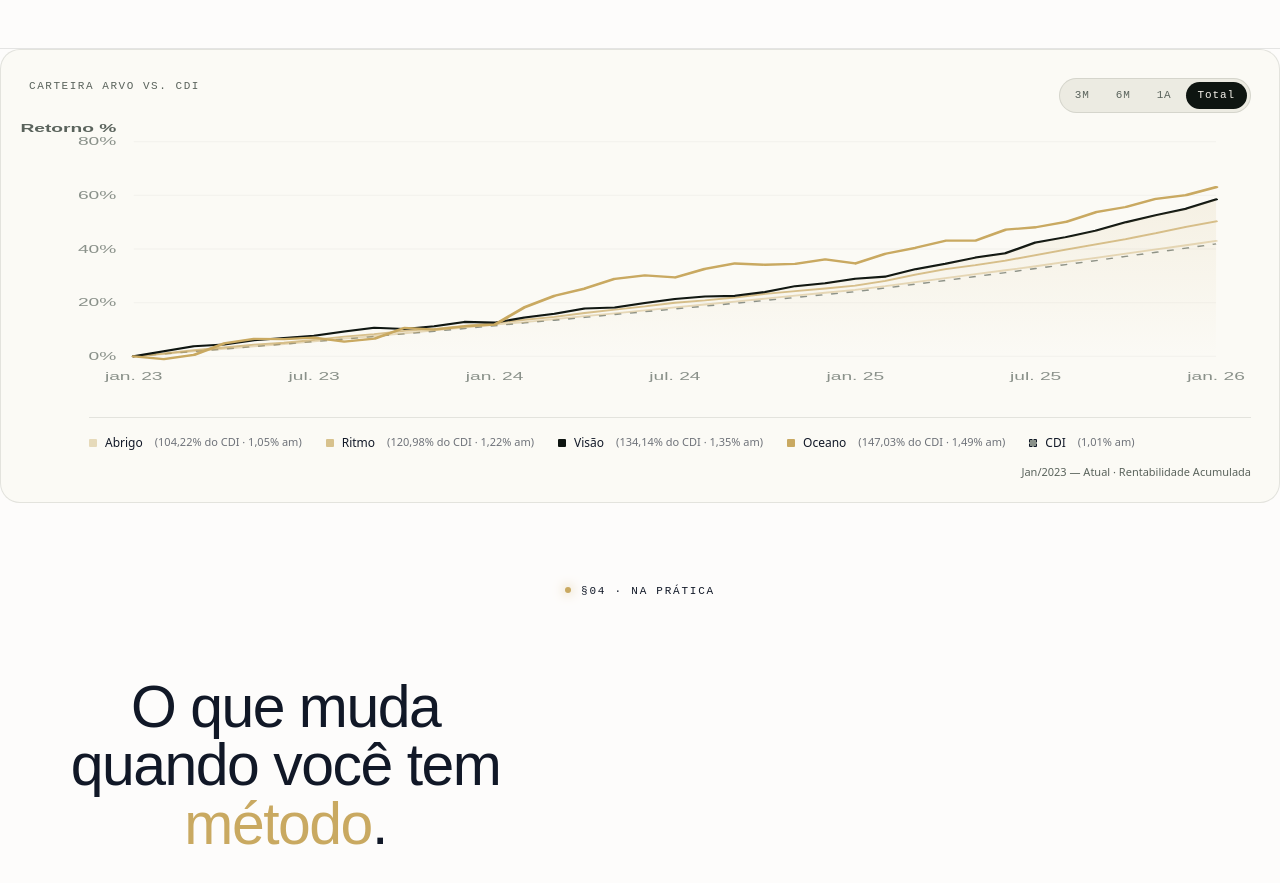
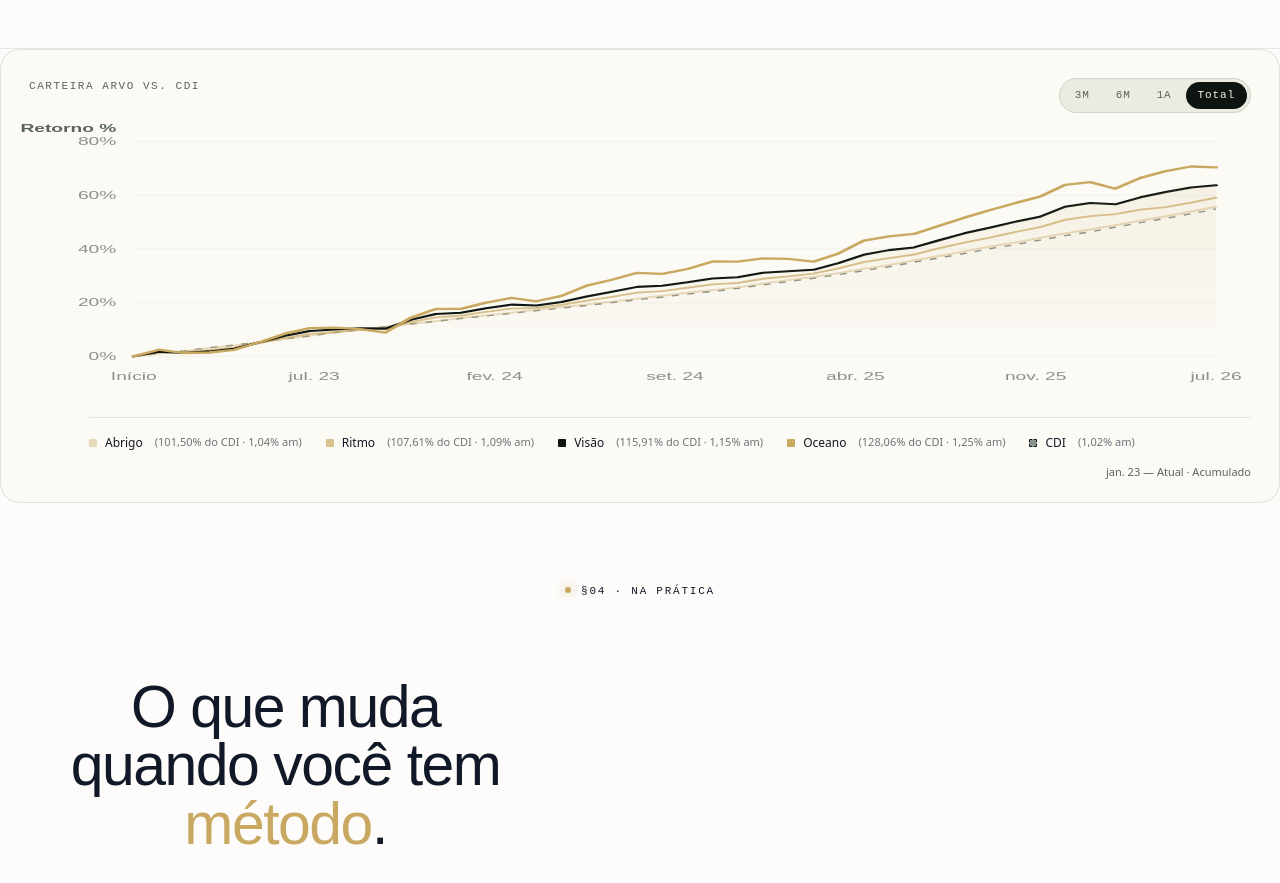
Before and after one commit to luslater/arvo, a Next.js app: page / in a window 1280 px wide. Shown: the part 3320-4203 px from the top of the page. Built offline with nearby package versions, Linux system fonts and the light colour scheme.

Commit message:
feat(landing): make performance chart dynamic based on IQ portfolios

```diff
--- /dev/null
+++ b/gen_paths.js
@@ -0,0 +1,4 @@
+const fs = require('fs');
+
+// Read the files, but this is complicated.
+// Better to write a small react function that computes it on the fly.
--- a/src/components/performance-chart.tsx
+++ b/src/components/performance-chart.tsx
@@ -1,61 +1,168 @@
 "use client"
 
-import React, { useState } from "react"
+import React, { useState, useMemo } from "react"
+import { HISTORICAL_DATA } from "@/data/historicalData"
+import { RECOMMENDED_PORTFOLIOS } from "@/data/portfoliosData"
 
-const chartPaths = {
-  Total: {
-    CDI: "M60.0,250.0 L77.2,247.4 L94.4,244.8 L111.7,242.2 L128.9,239.5 L146.1,236.9 L163.3,234.2 L180.6,231.5 L197.8,228.7 L215.0,225.9 L232.2,223.1 L249.4,220.2 L266.7,217.2 L283.9,214.2 L301.1,211.3 L318.3,208.3 L335.6,205.2 L352.8,202.2 L370.0,199.2 L387.2,196.2 L404.4,193.2 L421.7,190.1 L438.9,187.0 L456.1,183.8 L473.3,180.7 L490.6,176.8 L507.8,172.7 L525.0,168.7 L542.2,164.5 L559.4,160.3 L576.7,155.9 L593.9,151.7 L611.1,147.4 L628.3,142.9 L645.6,138.5 L662.8,134.1 L680.0,129.5",
-    ABRIGO: "M60.0,250.0 L77.2,247.5 L94.4,244.6 L111.7,242.0 L128.9,239.4 L146.1,236.8 L163.3,233.9 L180.6,231.0 L197.8,228.2 L215.0,225.3 L232.2,222.2 L249.4,219.1 L266.7,216.1 L283.9,213.3 L301.1,210.1 L318.3,207.0 L335.6,203.9 L352.8,200.7 L370.0,197.6 L387.2,194.5 L404.4,191.3 L421.7,188.2 L438.9,185.0 L456.1,181.9 L473.3,178.8 L490.6,174.8 L507.8,170.4 L525.0,166.2 L542.2,161.9 L559.4,157.8 L576.7,153.5 L593.9,148.9 L611.1,144.5 L628.3,139.9 L645.6,135.5 L662.8,131.0 L680.0,126.4",
-    RITMO: "M60.0,250.0 L77.2,247.0 L94.4,243.5 L111.7,240.5 L128.9,237.5 L146.1,235.4 L163.3,232.3 L180.6,228.9 L197.8,226.2 L215.0,222.8 L232.2,220.6 L249.4,217.3 L266.7,214.4 L283.9,210.8 L301.1,207.7 L318.3,203.6 L335.6,199.9 L352.8,196.5 L370.0,192.6 L387.2,190.1 L404.4,187.0 L421.7,183.0 L438.9,180.1 L456.1,177.3 L473.3,174.2 L490.6,169.2 L507.8,162.5 L525.0,156.6 L542.2,152.3 L559.4,147.5 L576.7,141.5 L593.9,135.6 L611.1,130.0 L628.3,124.3 L645.6,118.1 L662.8,111.4 L680.0,105.3",
-    VISAO: "M60.0,250.0 L77.2,244.5 L94.4,239.2 L111.7,237.3 L128.9,232.7 L146.1,230.4 L163.3,228.0 L180.6,223.5 L197.8,219.3 L215.0,220.8 L232.2,217.7 L249.4,213.1 L266.7,213.9 L283.9,208.4 L301.1,204.3 L318.3,198.7 L335.6,197.6 L352.8,192.9 L370.0,188.6 L387.2,185.9 L404.4,185.2 L421.7,181.1 L438.9,174.8 L456.1,171.6 L473.3,166.9 L490.6,164.6 L507.8,156.6 L525.0,150.8 L542.2,144.2 L559.4,139.5 L576.7,128.0 L593.9,122.3 L611.1,115.3 L628.3,106.3 L645.6,98.7 L662.8,91.8 L680.0,81.9",
-    OCEANO: "M60.0,250.0 L77.2,252.9 L94.4,248.5 L111.7,236.2 L128.9,231.3 L146.1,231.6 L163.3,230.0 L180.6,234.3 L197.8,231.1 L215.0,219.5 L232.2,221.4 L249.4,217.8 L266.7,216.1 L283.9,197.4 L301.1,185.1 L318.3,177.4 L335.6,166.9 L352.8,163.2 L370.0,165.5 L387.2,156.3 L404.4,150.5 L421.7,151.9 L438.9,150.9 L456.1,146.2 L473.3,150.5 L490.6,140.1 L507.8,133.7 L525.0,126.1 L542.2,126.0 L559.4,114.3 L576.7,111.7 L593.9,106.0 L611.1,95.5 L628.3,90.0 L645.6,81.2 L662.8,77.3 L680.0,68.7"
-  },
-  "1A": {
-    CDI: "M60.0,250.0 L111.7,240.0 L163.3,229.6 L215.0,219.2 L266.7,208.5 L318.3,197.7 L370.0,186.6 L421.7,175.8 L473.3,164.7 L525.0,153.2 L576.7,141.9 L628.3,130.8 L680.0,119.1",
-    ABRIGO: "M60.0,250.0 L111.7,239.9 L163.3,228.6 L215.0,218.0 L266.7,207.0 L318.3,196.7 L370.0,185.8 L421.7,174.0 L473.3,162.9 L525.0,151.1 L576.7,140.0 L628.3,128.4 L680.0,116.9",
-    RITMO: "M60.0,250.0 L111.7,237.4 L163.3,220.8 L215.0,205.9 L266.7,195.0 L318.3,183.0 L370.0,168.1 L421.7,153.3 L473.3,139.3 L525.0,124.9 L576.7,109.4 L628.3,92.4 L680.0,77.3",
-    VISAO: "M60.0,250.0 L111.7,244.4 L163.3,224.7 L215.0,210.5 L266.7,194.3 L318.3,182.7 L370.0,154.5 L421.7,140.4 L473.3,123.3 L525.0,101.2 L576.7,82.4 L628.3,65.4 L680.0,41.3",
-    OCEANO: "M60.0,250.0 L111.7,225.6 L163.3,210.5 L215.0,192.7 L266.7,192.4 L318.3,165.1 L370.0,158.8 L421.7,145.4 L473.3,120.8 L525.0,107.9 L576.7,87.2 L628.3,77.9 L680.0,57.9"
-  },
-  "6M": {
-    CDI: "M60.0,250.0 L163.3,228.9 L266.7,207.4 L370.0,185.1 L473.3,163.1 L576.7,141.6 L680.0,118.7",
-    ABRIGO: "M60.0,250.0 L163.3,227.3 L266.7,205.6 L370.0,182.7 L473.3,161.2 L576.7,138.6 L680.0,116.4",
-    RITMO: "M60.0,250.0 L163.3,221.7 L266.7,194.9 L370.0,167.7 L473.3,138.1 L576.7,105.7 L680.0,77.0",
-    VISAO: "M60.0,250.0 L163.3,223.5 L266.7,191.3 L370.0,149.8 L473.3,114.5 L576.7,82.6 L680.0,37.2",
-    OCEANO: "M60.0,250.0 L163.3,224.8 L266.7,178.3 L370.0,154.0 L473.3,114.8 L576.7,97.4 L680.0,59.6"
-  },
-  "3M": {
-    CDI: "M60.0,250.0 L266.7,207.6 L473.3,165.9 L680.0,121.8",
-    ABRIGO: "M60.0,250.0 L266.7,208.5 L473.3,165.1 L680.0,122.1",
-    RITMO: "M60.0,250.0 L266.7,193.4 L473.3,131.4 L680.0,76.3",
-    VISAO: "M60.0,250.0 L266.7,183.1 L473.3,122.6 L680.0,36.6",
-    OCEANO: "M60.0,250.0 L266.7,175.6 L473.3,142.4 L680.0,70.5"
+type Range = "Total" | "1A" | "6M" | "3M"
+
+function niceMax(val: number) {
+  if (val <= 0) return 0.05
+  // find a nice ceiling (like 0.05, 0.10, 0.20, 0.50, 1.0)
+  const steps = [0.05, 0.10, 0.15, 0.20, 0.25, 0.30, 0.40, 0.50, 0.60, 0.80, 1.0, 1.5, 2.0]
+  for (const s of steps) {
+    if (val <= s) return s
   }
+  return Math.ceil(val * 10) / 10
 }
 
-const xLabelsData = {
-  Total: ["jan. 23", "jul. 23", "jan. 24", "jul. 24", "jan. 25", "jul. 25", "jan. 26"],
-  "1A": ["jan. 25", "mar. 25", "mai. 25", "jul. 25", "set. 25", "nov. 25", "jan. 26"],
-  "6M": ["ago. 25", "set. 25", "out. 25", "nov. 25", "dez. 25", "jan. 26"],
-  "3M": ["out. 25", "nov. 25", "dez. 25", "jan. 26"]
+function formatDate(ds: string) {
+  // ds is "2023-01"
+  const parts = ds.split("-")
+  const m = parseInt(parts[1], 10)
+  const y = parts[0].slice(2)
+  const mNames = ["jan", "fev", "mar", "abr", "mai", "jun", "jul", "ago", "set", "out", "nov", "dez"]
+  return `${mNames[m-1]}. ${y}`
 }
-
-const yLabelsData = {
-  Total: ["0%", "20%", "40%", "60%", "80%"],
-  "1A": ["0%", "6.25%", "12.5%", "18.75%", "25%"],
-  "6M": ["0%", "3%", "6%", "9%", "12%"],
-  "3M": ["0%", "1.5%", "3%", "4.5%", "6%"]
-}
-
-type Range = keyof typeof chartPaths
 
 export function PerformanceChart() {
   const [range, setRange] = useState<Range>("Total")
 
-  const paths = chartPaths[range]
-  const yLabels = yLabelsData[range]
-  const xLabels = xLabelsData[range]
-  const xStep = 620 / (xLabels.length - 1)
+  const { data, labels, maxVal, cdiRet, portRets, cdiMonth, portMonth } = useMemo(() => {
+    const portfoliosToCalc = ["Abrigo", "Ritmo", "Visão", "Oceano"]
+    const iqPortfolios = RECOMMENDED_PORTFOLIOS.filter(p => p.itype === "IQ" && p.tier === "Normal" && portfoliosToCalc.includes(p.perfil))
+
+    const numMonths = HISTORICAL_DATA.months.length
+
+    // raw series (each value is 1 + ret)
+    let cdiSeries = [1]
+    let currentCdi = 1
+    for (let i = 0; i < numMonths; i++) {
+      currentCdi *= (1 + HISTORICAL_DATA.cdi[i])
+      cdiSeries.push(currentCdi)
+    }
+
+    const portSeries: Record<string, number[]> = {}
+    portfoliosToCalc.forEach(pf => {
+      portSeries[pf] = [1]
+      let currentVal = 1
+      const pData = iqPortfolios.find(x => x.perfil === pf)
+      if (pData) {
+        for (let i = 0; i < numMonths; i++) {
+          let mRet = 0
+          for (const [fundName, weight] of Object.entries(pData.weights)) {
+            const fund = HISTORICAL_DATA.funds.find(f => f.name === fundName)
+            if (fund && typeof fund.values[i] === 'number') {
+              mRet += weight * fund.values[i]
+            }
+          }
+          currentVal *= (1 + mRet)
+          portSeries[pf].push(currentVal)
+        }
+      } else {
+        // fallback to 1s if missing
+        for (let i = 0; i < numMonths; i++) portSeries[pf].push(1)
+      }
+    })
+
+    // Determine window based on range
+    let sliceLen = numMonths + 1
+    if (range === "1A") sliceLen = 13 // 12 months of returns = 13 data points
+    if (range === "6M") sliceLen = 7
+    if (range === "3M") sliceLen = 4
+
+    // Safety check if historical data is shorter than requested range
+    if (sliceLen > numMonths + 1) sliceLen = numMonths + 1
+
+    const startIdx = (numMonths + 1) - sliceLen
+
+    // Rebase series to 1 at startIdx
+    const rebase = (series: number[]) => {
+      const base = series[startIdx]
+      return series.slice(startIdx).map(v => (v / base) - 1)
+    }
+
+    const cdiData = rebase(cdiSeries)
+    const pDataRebased: Record<string, number[]> = {}
+    portfoliosToCalc.forEach(pf => {
+      pDataRebased[pf] = rebase(portSeries[pf])
+    })
+
+    // Calculate max value for Y-axis scaling
+    let max = Math.max(...cdiData)
+    portfoliosToCalc.forEach(pf => {
+      max = Math.max(max, ...pDataRebased[pf])
+    })
+
+    // Labels for X-axis (extract dates for the period)
+    // The dates array is `months`, shifted by 1 because the 0th point is the start (0% return)
+    const dates = ["Inicio", ...HISTORICAL_DATA.months]
+    const sliceDates = dates.slice(startIdx)
+    // Show max 7 labels on X axis
+    const step = Math.max(1, Math.floor((sliceDates.length - 1) / 6))
+    const xLabels = []
+    for (let i = 0; i < sliceDates.length; i += step) {
+      if (i === 0 && sliceDates[i] === "Inicio") {
+         // get previous month for the 'Inicio' point
+         const prevIdx = startIdx - 1
+         if (prevIdx >= 0 && prevIdx < HISTORICAL_DATA.months.length) {
+            xLabels.push(formatDate(HISTORICAL_DATA.months[prevIdx]))
+         } else {
+            xLabels.push("Início")
+         }
+      } else {
+         xLabels.push(sliceDates[i] !== "Inicio" ? formatDate(sliceDates[i]) : "Início")
+      }
+    }
+    // Ensure the last label is the current month
+    if (xLabels[xLabels.length-1] !== formatDate(HISTORICAL_DATA.months[numMonths-1])) {
+       xLabels[xLabels.length-1] = formatDate(HISTORICAL_DATA.months[numMonths-1])
+    }
+
+    // Legend data (Total cumulative returns)
+    // Note: Legend usually shows full period return (Total) even if viewing 3M
+    const cTot = cdiSeries[numMonths] - 1
+    const pRets: Record<string, number> = {}
+    const cdiMonthly = Math.pow(1 + cTot, 1 / numMonths) - 1
+    const pMonthly: Record<string, number> = {}
+
+    portfoliosToCalc.forEach(pf => {
+      const tot = portSeries[pf][numMonths] - 1
+      pRets[pf] = tot
+      pMonthly[pf] = Math.pow(1 + tot, 1 / numMonths) - 1
+    })
+
+    return {
+      data: { CDI: cdiData, ABRIGO: pDataRebased["Abrigo"], RITMO: pDataRebased["Ritmo"], VISAO: pDataRebased["Visão"], OCEANO: pDataRebased["Oceano"] },
+      labels: xLabels,
+      maxVal: niceMax(max),
+      cdiRet: cTot,
+      portRets: pRets,
+      cdiMonth: cdiMonthly,
+      portMonth: pMonthly
+    }
+  }, [range])
+
+  const yLabels = [0, maxVal * 0.25, maxVal * 0.5, maxVal * 0.75, maxVal].map(v => (v * 100).toFixed(1).replace(".0", "") + "%")
+  const xStep = 620 / (data.CDI.length - 1)
+
+  const toPath = (points: number[]) => {
+    return points.map((v, i) => {
+      const x = 60 + i * xStep
+      const y = 250 - (v / maxVal) * 230
+      return `${i === 0 ? 'M' : 'L'}${x.toFixed(1)},${y.toFixed(1)}`
+    }).join(" ")
+  }
+
+  const paths = {
+    CDI: toPath(data.CDI),
+    ABRIGO: toPath(data.ABRIGO),
+    RITMO: toPath(data.RITMO),
+    VISAO: toPath(data.VISAO),
+    OCEANO: toPath(data.OCEANO)
+  }
+
+  const fmtPct = (v: number) => (v * 100).toFixed(2).replace(".", ",") + "%"
 
   return (
     <div className="perf-block" style={{ gridTemplateColumns: '1fr' }}>
@@ -100,8 +207,8 @@ export function PerformanceChart() {
           </g>
 
           <g fontFamily="'Space Grotesk', sans-serif" fontSize="11" fill="var(--ink-4)" textAnchor="middle">
-            {xLabels.map((lbl, i) => (
-              <text key={lbl} x={60 + i * xStep} y="275" className="x-label">{lbl}</text>
+            {labels.map((lbl, i) => (
+              <text key={i} x={60 + (i / (labels.length - 1)) * 620} y="275" className="x-label">{lbl}</text>
             ))}
           </g>
 
@@ -113,12 +220,12 @@ export function PerformanceChart() {
           <path d={paths.OCEANO} fill="none" stroke="var(--accent)" strokeWidth="2.5" strokeLinecap="round" strokeLinejoin="round" style={{ transition: "d 0.4s ease" }} />
         </svg>
         <div className="chart-legend" style={{ flexWrap: "wrap", gap: "12px 24px", justifyContent: "flex-start", marginLeft: "60px" }}>
-          <span><i style={{ background: "rgba(201,169,97,.4)" }}></i> Abrigo <small style={{ opacity: .6, fontSize: "11px", marginLeft: "4px" }}>(104,22% do CDI · 1,05% am)</small></span>
-          <span><i style={{ background: "rgba(201,169,97,.7)" }}></i> Ritmo <small style={{ opacity: .6, fontSize: "11px", marginLeft: "4px" }}>(120,98% do CDI · 1,22% am)</small></span>
-          <span><i style={{ background: "var(--ink)" }}></i> Visão <small style={{ opacity: .6, fontSize: "11px", marginLeft: "4px" }}>(134,14% do CDI · 1,35% am)</small></span>
-          <span><i style={{ background: "var(--accent)" }}></i> Oceano <small style={{ opacity: .6, fontSize: "11px", marginLeft: "4px" }}>(147,03% do CDI · 1,49% am)</small></span>
-          <span><i style={{ background: "var(--ink-4)", border: "1px dashed currentColor" }}></i> CDI <small style={{ opacity: .6, fontSize: "11px", marginLeft: "4px" }}>(1,01% am)</small></span>
-          <span style={{ marginLeft: "auto", color: "var(--ink-3)", fontSize: "11px" }}>Jan/2023 — Atual · Rentabilidade Acumulada</span>
+          <span><i style={{ background: "rgba(201,169,97,.4)" }}></i> Abrigo <small style={{ opacity: .6, fontSize: "11px", marginLeft: "4px" }}>({fmtPct(portRets.Abrigo / cdiRet)} do CDI · {fmtPct(portMonth.Abrigo)} am)</small></span>
+          <span><i style={{ background: "rgba(201,169,97,.7)" }}></i> Ritmo <small style={{ opacity: .6, fontSize: "11px", marginLeft: "4px" }}>({fmtPct(portRets.Ritmo / cdiRet)} do CDI · {fmtPct(portMonth.Ritmo)} am)</small></span>
+          <span><i style={{ background: "var(--ink)" }}></i> Visão <small style={{ opacity: .6, fontSize: "11px", marginLeft: "4px" }}>({fmtPct(portRets.Visão / cdiRet)} do CDI · {fmtPct(portMonth.Visão)} am)</small></span>
+          <span><i style={{ background: "var(--accent)" }}></i> Oceano <small style={{ opacity: .6, fontSize: "11px", marginLeft: "4px" }}>({fmtPct(portRets.Oceano / cdiRet)} do CDI · {fmtPct(portMonth.Oceano)} am)</small></span>
+          <span><i style={{ background: "var(--ink-4)", border: "1px dashed currentColor" }}></i> CDI <small style={{ opacity: .6, fontSize: "11px", marginLeft: "4px" }}>({fmtPct(cdiMonth)} am)</small></span>
+          <span style={{ marginLeft: "auto", color: "var(--ink-3)", fontSize: "11px" }}>{formatDate(HISTORICAL_DATA.months[0])} — Atual · Acumulado</span>
         </div>
       </div>
     </div>
```
Also changed, not shown: test_perf.ts (added, +7 -0 lines).
